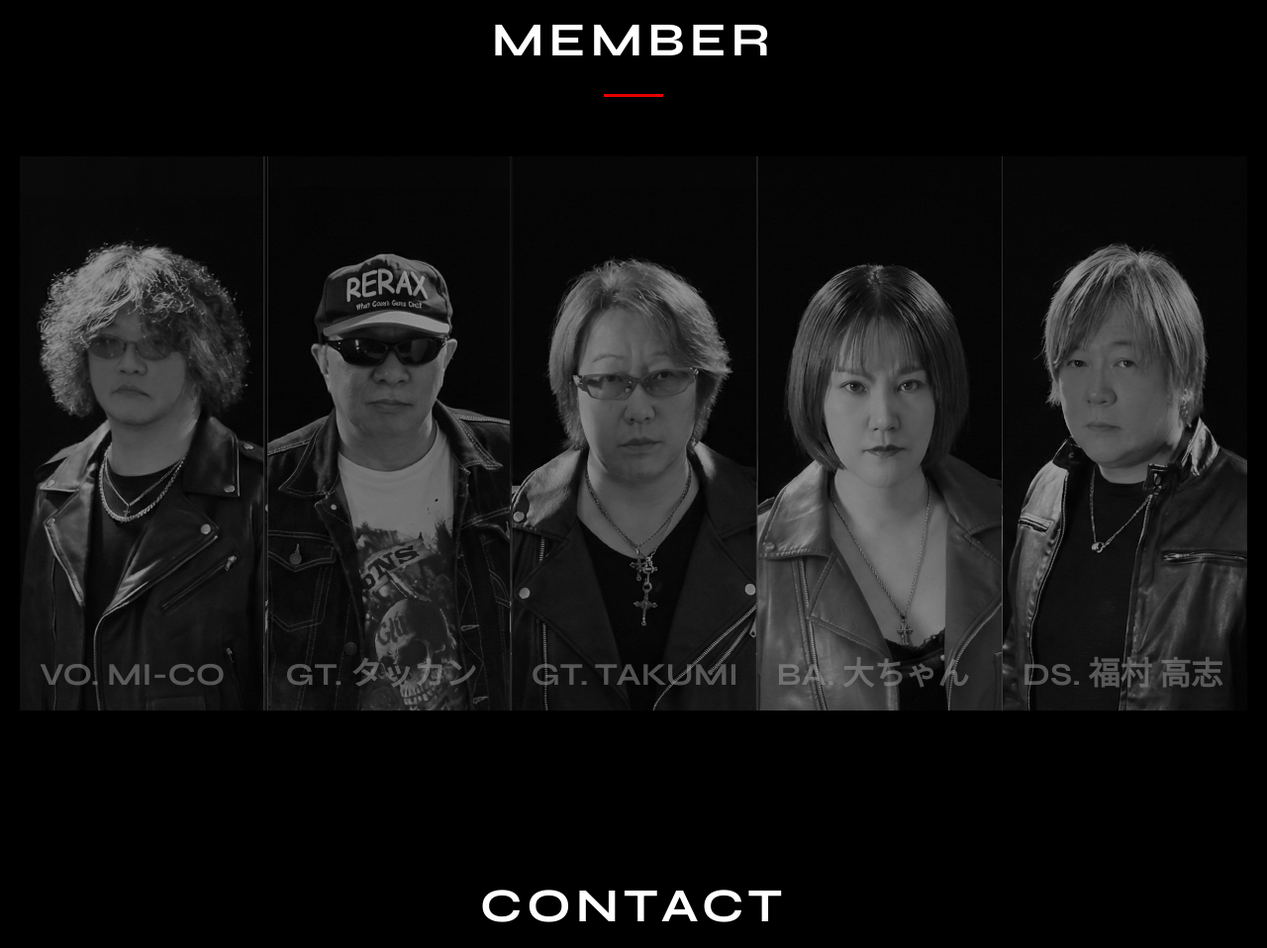
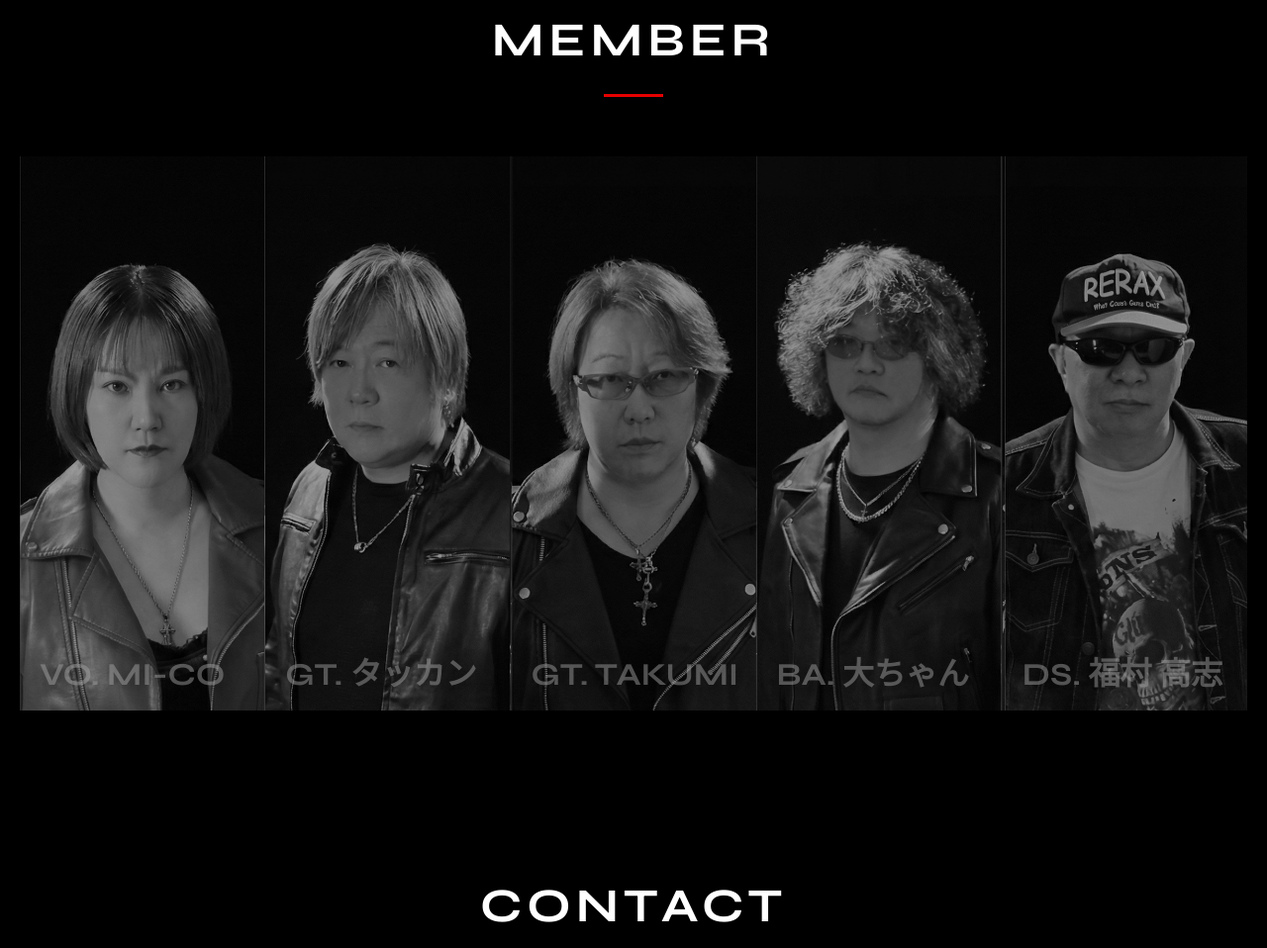
Before and after one commit to Vivid-BASE/anger, a plain HTML site: page index.html in a window 1280 px wide. Shown: the part 2386-3344 px from the top of the page at 99% size. Drawn offline with Linux system fonts and the light colour scheme.

Commit message:
Revert member image mapping to original state as requested by user

```diff
--- a/index.html
+++ b/index.html
@@ -143,14 +143,14 @@
             <h2 class="section-title">MEMBER</h2>
             <div class="member-row">
                 <!-- Member 1: Vo. MI-CO -->
-                <div class="member-slice center-slice" style="background-image: url('assets/images/member_vocal.png');"
+                <div class="member-slice center-slice" style="background-image: url('assets/images/member_bass.png');"
                     data-member-id="vocal">
                     <div class="member-overlay">
                         <h3>Vo. MI-CO</h3>
                     </div>
                 </div>
                 <!-- Member 2: Gt. タッカン -->
-                <div class="member-slice" style="background-image: url('assets/images/member_guitar1.png');"
+                <div class="member-slice" style="background-image: url('assets/images/member_drums.png');"
                     data-member-id="guitar1">
                     <div class="member-overlay">
                         <h3>Gt. タッカン</h3>
@@ -164,14 +164,14 @@
                     </div>
                 </div>
                 <!-- Member 4: Ba. 大ちゃん -->
-                <div class="member-slice" style="background-image: url('assets/images/member_bass.png');"
+                <div class="member-slice" style="background-image: url('assets/images/member_vocal.png');"
                     data-member-id="bass">
                     <div class="member-overlay">
                         <h3>Ba. 大ちゃん</h3>
                     </div>
                 </div>
                 <!-- Member 5: Ds. 福村 高志 -->
-                <div class="member-slice" style="background-image: url('assets/images/member_drums.png');"
+                <div class="member-slice" style="background-image: url('assets/images/member_guitar1.png');"
                     data-member-id="drums">
                     <div class="member-overlay">
                         <h3>Ds. 福村 高志</h3>
--- a/script.js
+++ b/script.js
@@ -74,7 +74,7 @@ document.addEventListener('DOMContentLoaded', () => {
             name: 'Vo. MI-CO',
             fullName: 'MI-CO',
             role: 'Vocal',
-            image: 'assets/images/member_vocal.png',
+            image: 'assets/images/member_bass.png',
             bio: '圧倒的な歌唱力でバンドの顔として活躍。',
             bands: 'from Candy Rain',
             sns: ''
@@ -83,7 +83,7 @@ document.addEventListener('DOMContentLoaded', () => {
             name: 'Gt. タッカン',
             fullName: 'タッカン',
             role: 'Guitar',
-            image: 'assets/images/member_guitar1.png',
+            image: 'assets/images/member_drums.png',
             bio: 'パワフルなリフで観客を魅了するギタリスト。',
             bands: 'X',
             sns: ''
@@ -101,7 +101,7 @@ document.addEventListener('DOMContentLoaded', () => {
             name: 'Ba. 大ちゃん',
             fullName: '大ちゃん',
             role: 'Bass',
-            image: 'assets/images/member_bass.png',
+            image: 'assets/images/member_vocal.png',
             bio: 'バンドを支える確かなベースライン。',
             bands: 'X',
             sns: ''
@@ -110,7 +110,7 @@ document.addEventListener('DOMContentLoaded', () => {
             name: 'Ds. 福村 高志',
             fullName: '福村 高志',
             role: 'Drums',
-            image: 'assets/images/member_drums.png',
+            image: 'assets/images/member_guitar1.png',
             bio: 'バンドのリズムを刻む熟練ドラマー。',
             bands: 'RAJAS, X-Ray',
             sns: ''
```
